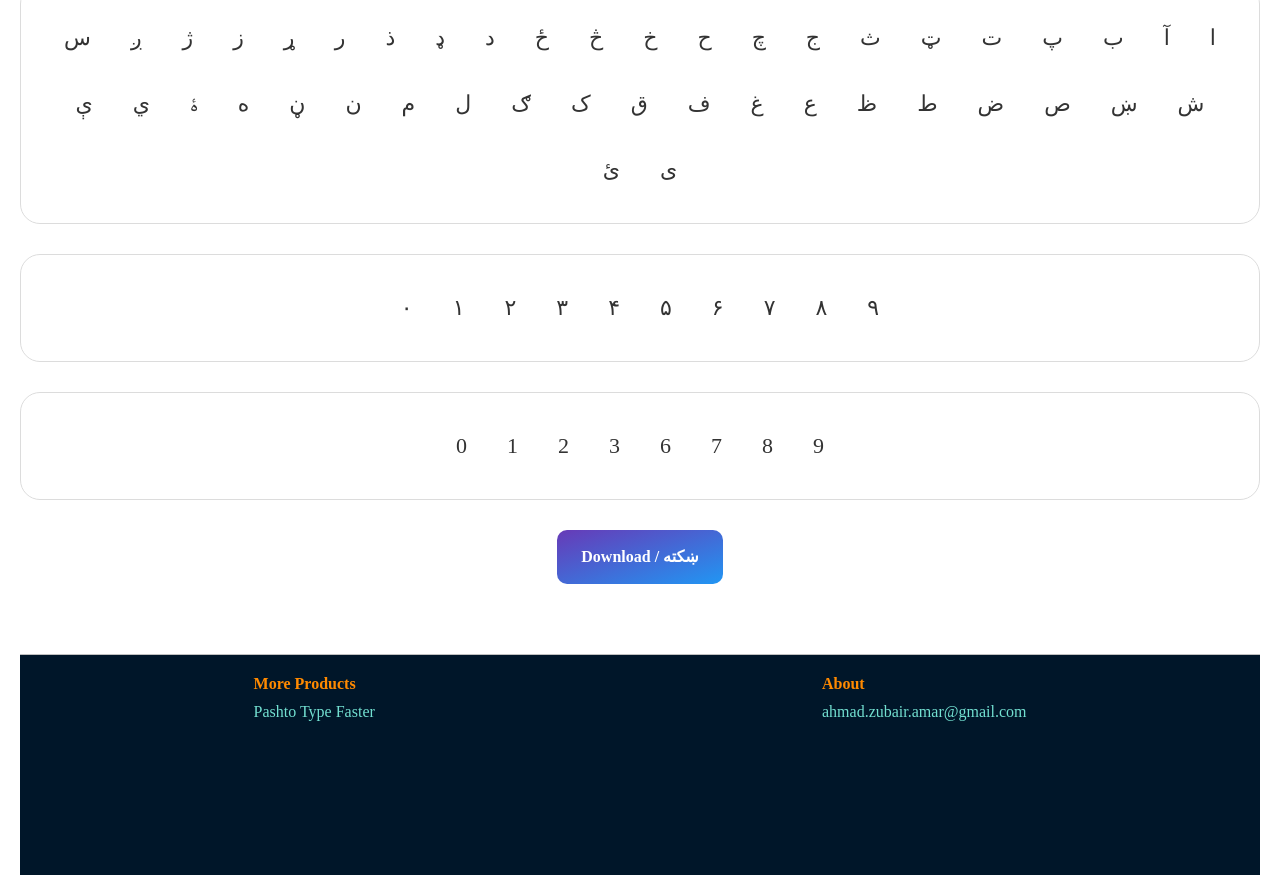
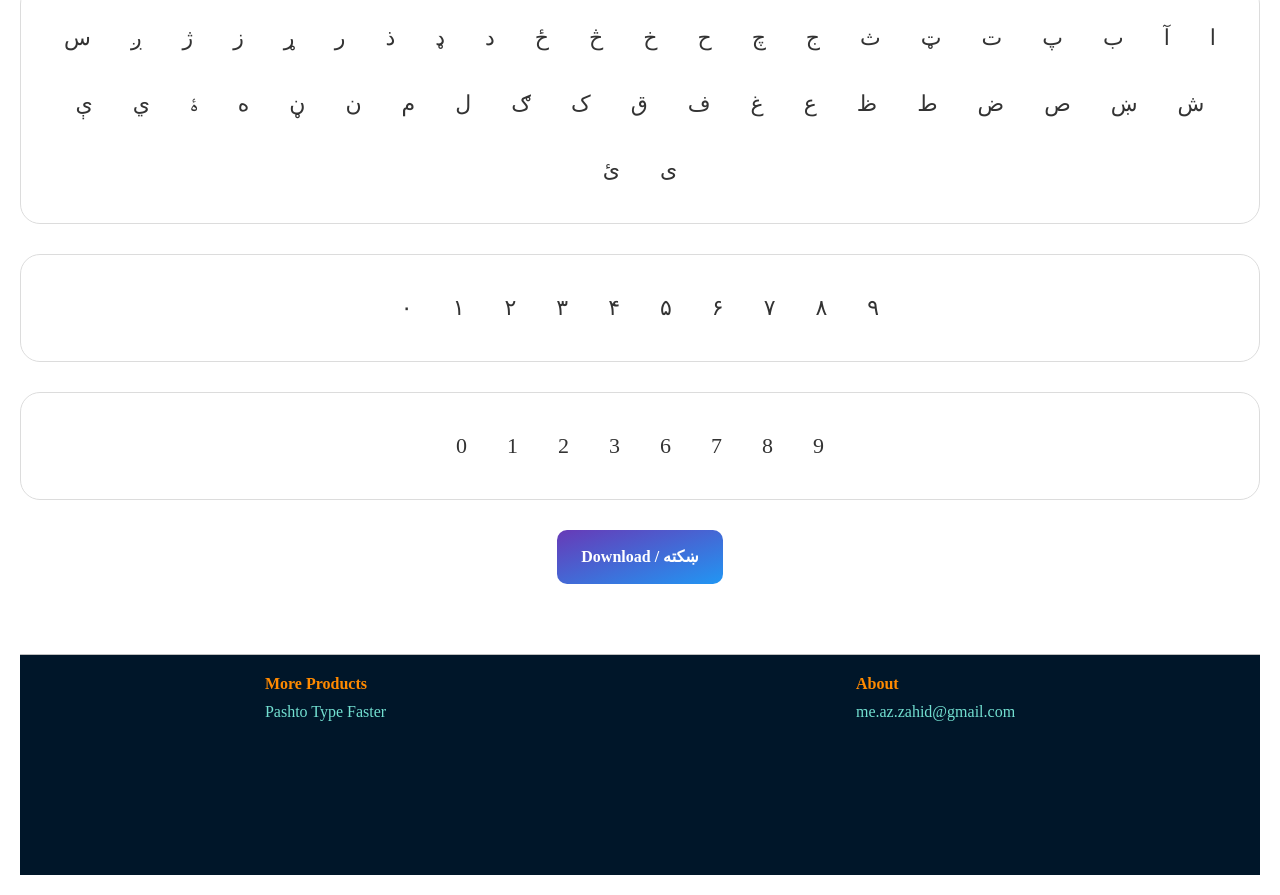
Before and after one commit to zahidaz/pashto_fonts, a plain HTML site: page index.html in a window 1280 px wide. Shown: the part 387-1282 px from the top of the page. Drawn offline with nearby package versions, Linux system fonts and the light colour scheme; a web font is replaced by a local one.

Commit message:
Update index.html

```diff
--- a/index.html
+++ b/index.html
@@ -311,7 +311,7 @@
             <span class="header">
                 About
             </span>
-            <a href="" class="item">ahmad.zubair.amar@gmail.com</a>
+            <a href="" class="item">me.az.zahid@gmail.com</a>
         </div>
     </footer>
 
```
